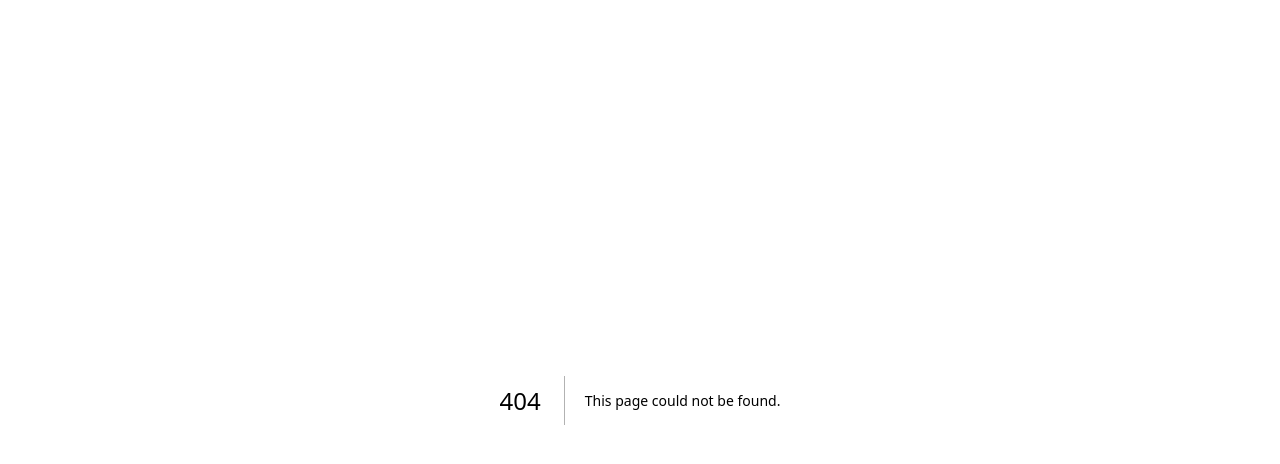
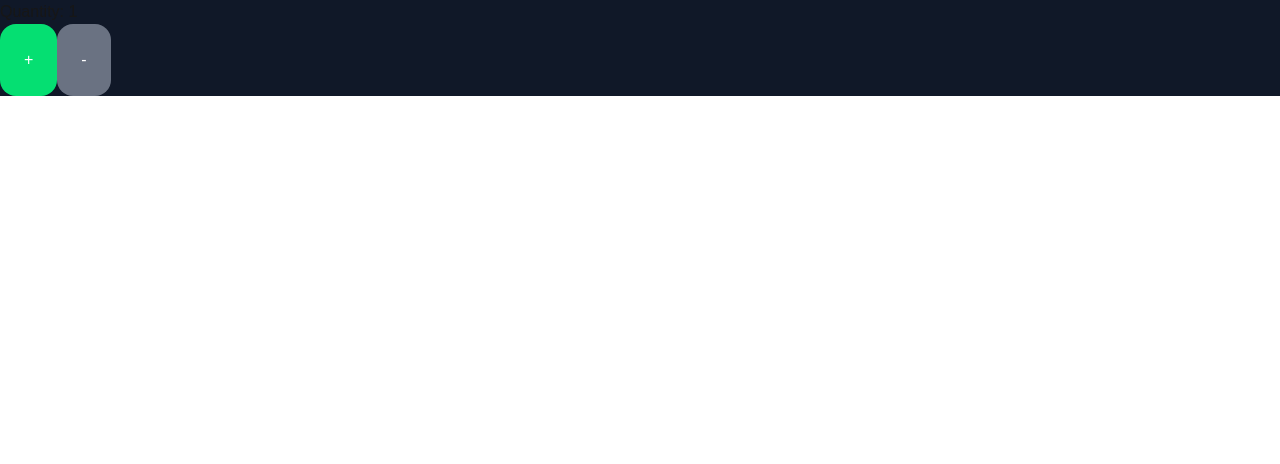
Before and after one commit to RandomGuy1661/cprg306-assignments, a Next.js app: page /week-4 in a window 1280 px wide. Before the commit this address had no page. Shown: the top 464 px of the page. Built offline with nearby package versions, Linux system fonts and the light colour scheme.

Commit message:
finished week 4 assignment

```diff
--- a/app/page.js
+++ b/app/page.js
@@ -7,6 +7,7 @@ export default function Home(){
       <ul>
         <li><Link href="./week-2">Week 2 Assignment</Link></li>
         <li><Link href="./week-3">Week 3 Assignment</Link></li>
+        <li><Link href="./week-4">Week 4 Assignment</Link></li>
       </ul>
     </main>
   )
--- /dev/null
+++ b/app/week-4/new-item.js
@@ -0,0 +1,34 @@
+"use client"
+
+import { useState } from "react"
+
+export default function NewItem(){
+    const [quantity, setQuantity] = useState(1);
+
+    const incrementQuantity = () => {
+        if(quantity<20){
+            setQuantity(quantity+1);
+        }
+    }
+    const decrementQuantity = () => {
+        if(quantity>1){
+            setQuantity(quantity-1);
+        }
+    }
+
+    let buttonStylesGreen = "bg-green-400 text-white rounded-2xl p-6 cursor-pointer hover:bg-green-600 transition-colors active:bg-green-800 "
+    if(quantity >= 20){
+        buttonStylesGreen = "text-white rounded-2xl p-6 bg-gray-500"
+    }
+    let buttonStylesRed = "bg-red-400 text-white rounded-2xl p-6 cursor-pointer hover:bg-red-600 transition-colors active:bg-red-800 "
+    if(quantity <= 1){
+        buttonStylesRed = "text-white rounded-2xl p-6 bg-gray-500"
+    }
+    return (
+        <div className="bg-gray-900">
+            <p>Quantity: {quantity}</p>
+            <button className={buttonStylesGreen} onClick={incrementQuantity}>+</button>
+            <button className={buttonStylesRed} onClick={decrementQuantity}>-</button>
+        </div>
+    )
+}
--- /dev/null
+++ b/app/week-4/page.js
@@ -0,0 +1,9 @@
+import NewItem from "./new-item";
+
+export default function Home(){
+    return(
+        <main>
+            <NewItem/>
+        </main>
+    )
+}
```
